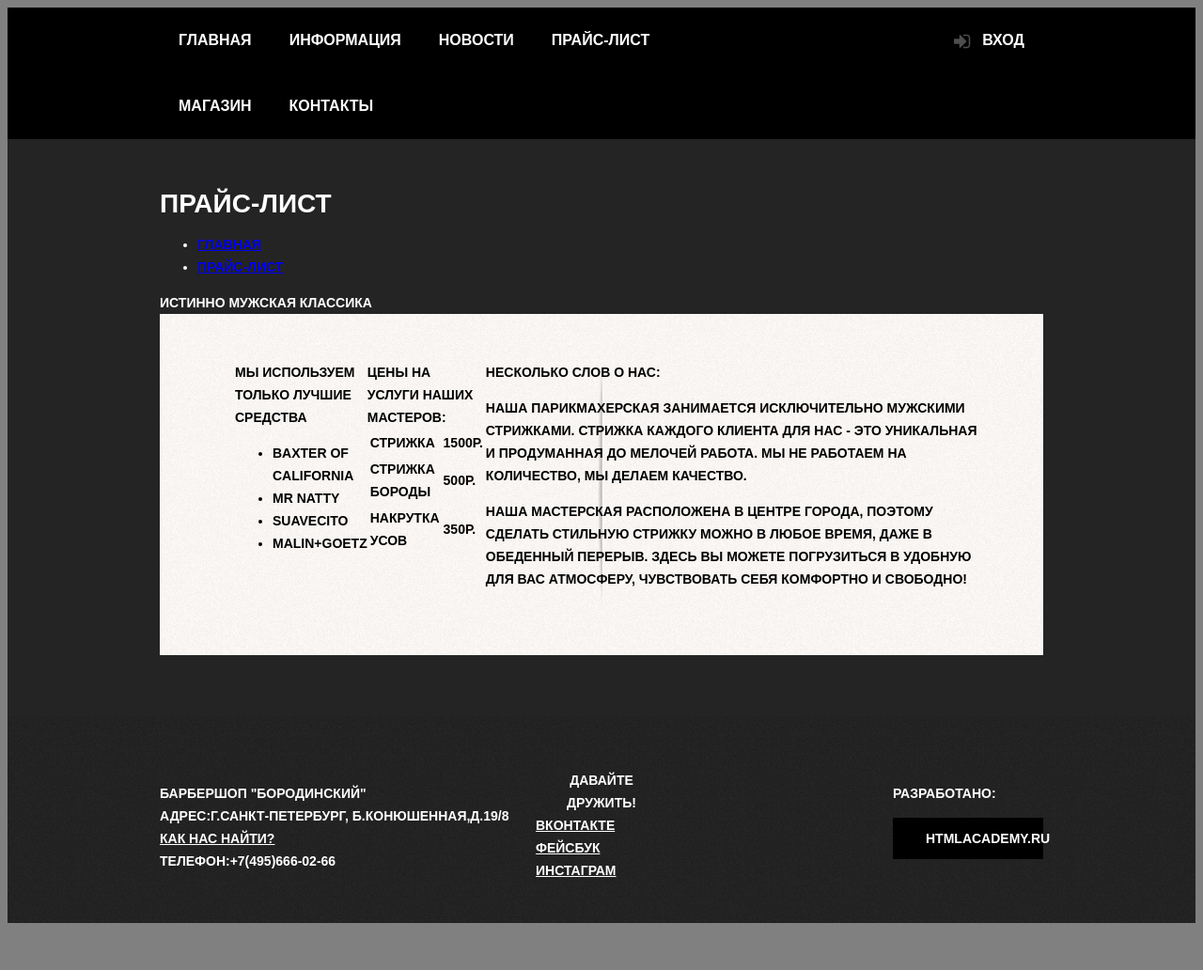
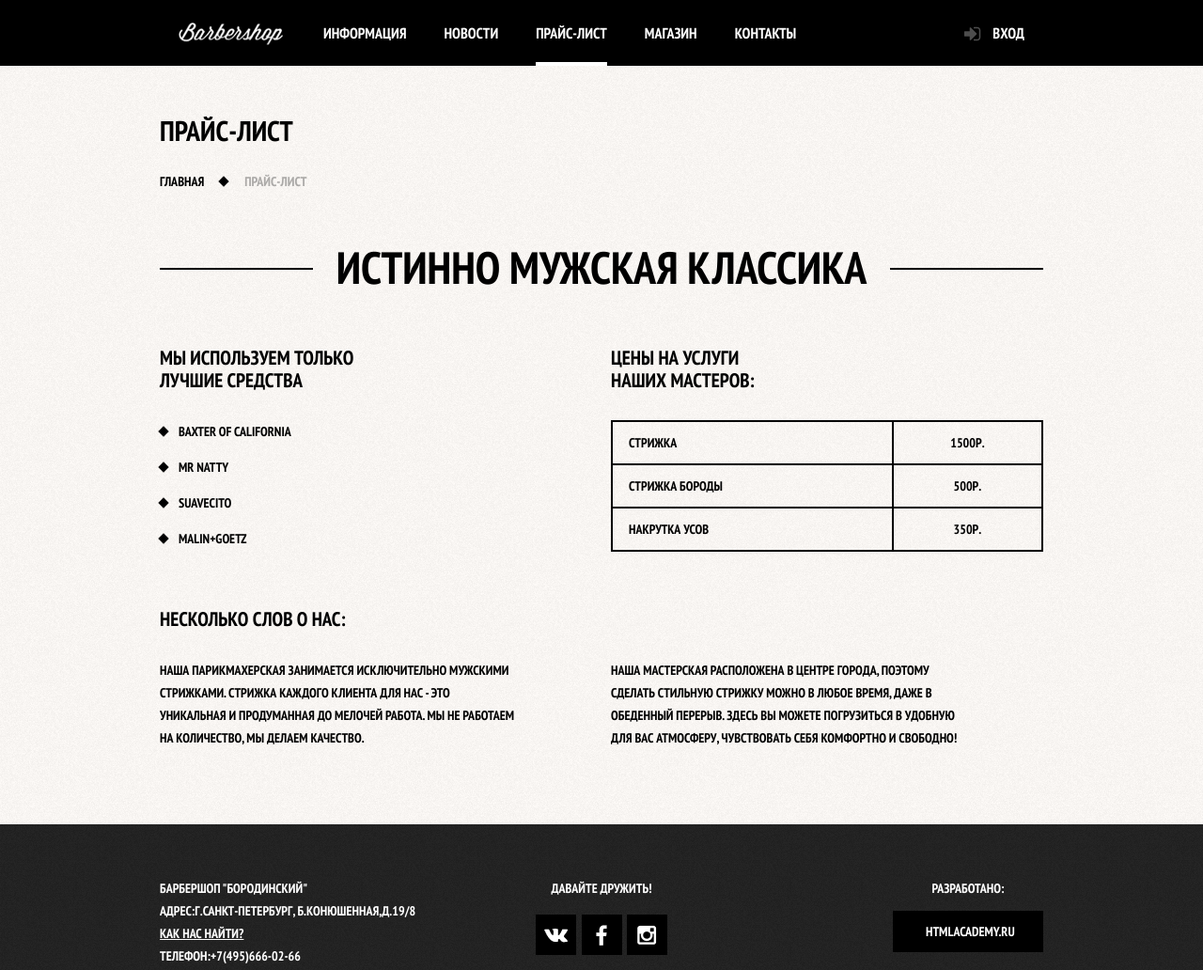
Before and after one commit to kotlyarchuk/Barbershop, a plain HTML site: page price.html in a window 1280 px wide. Shown: the whole page at 94% size. Before the commit the page ends 990 px from the top, so only its background shows below. Drawn offline with Linux system fonts and the light colour scheme.

Commit message:
Верстка страницы с прайсом

```diff
--- a/css/style.css
+++ b/css/style.css
@@ -21,8 +21,14 @@ body {
 	color: #ffffff;
 }
 
+.inner-page {
+	background: #f8f5f2 url(../img/texture1.png);
+	color: #000000;
+}
+
 .main-header {
-  background: black;
+  background: #000000;
+	color: #ffffff;
   margin-bottom: 57px;
 }
 
@@ -38,14 +44,30 @@ body {
 	justify-content: space-between;
 }
 
+.main-nav .inner-logo {
+	display: inline-block;
+	vertical-align: top;
+	padding: 19px 20px;
+}
+
+
+.inner-logo img {
+	position: relative;
+	top: 5px;
+	width: 111px;
+	height: 24px;
+}
+
 .main-nav {
-  width: 560px;
+  width: 740px;
 }
 
 .main-nav ul {
 	margin: 0;
 	padding: 0;
 	font-size: 0;
+	display: inline-block;
+	vertical-align: top;
 }
 
 .main-nav li {
@@ -60,12 +82,30 @@ body {
 	background: #242424;
 }
 
-.main-nav a {
+.main-nav ul a {
 	display: block;
 	padding: 25px 20px;
 
 	color: inherit;
 	text-decoration: none;
+}
+
+.main-nav .active {
+	position: relative;
+}
+
+.main-nav .active::after {
+	content:"";
+	position: absolute;
+	bottom: 0;
+	left: 20px;
+	right: 20px;
+	height: 4px;
+	background: #ffffff;
+}
+
+.main-nav .active:hover {
+	background: none;
 }
 
 .user-block {
@@ -315,13 +355,186 @@ body {
 	width: 100%;
 }
 
+/* Inner pages styles */
 
+.inner-page-title {
+	margin-top: 55px;
+	margin-bottom: 55px;
+}
+
+.inner-page-title h1 {
+	font-size: 30px;
+	margin-bottom: 30px;
+}
+
+.breadcrumbs {
+	margin: 0;
+	padding: 0;
+
+	list-style: none;
+}
+
+.breadcrumbs li {
+	position: relative;
+	display: inline;
+	padding-right: 40px;
+}
+
+.breadcrumbs a {
+	text-decoration: none;
+	color: #000000;
+}
+
+.breadcrumbs li::after {
+	position: absolute;
+	content: "";
+	width: 8px;
+	height: 8px;
+
+	right: 15px;
+	top: 5px;
+
+	background: #000000;
+
+	transform: rotate(45deg);
+}
+
+.breadcrumbs .current::after {
+	display: none;
+}
+
+.breadcrumbs .current {
+	color: #aba9a7;
+}
+
+.inner-content {
+	margin-top: 50px;
+	margin-bottom: 80px;
+}
+
+.inner-content h2 {
+	margin-top: 60px;
+	margin-bottom: 30px;
+}
+
+.inner-content p {
+	margin-bottom: 14px 0;
+}
+
+.inner-content table {
+	border-collapse: collapse;
+}
+
+.inner-content table td {
+	border: 2px solid #000000;
+	padding: 10px 17px;
+}
+
+.custom-list-1 {
+	margin: 0;
+	padding: 0;
+
+	list-style: none;
+}
+
+.custom-list-1 li {
+	position: relative;
+	padding: 0;
+	margin: 0;
+	margin-bottom: 14px;
+	padding-left: 20px;
+}
+
+.custom-list-1 li::before {
+	position: absolute;
+	content: "";
+
+	width: 8px;
+	height: 8px;
+
+	top: 8px;
+	left: 0;
+
+	background: #000000;
+	transform: rotate(45deg);
+}
+
+.big-slogan {
+	position: relative;
+	margin: 0 auto;
+	margin-bottom: 60px;
+
+	text-align: center;
+}
+
+.big-slogan h1 {
+	position: relative;
+	display: inline-block;
+  padding: 0 25px;
+	margin: 0;
+	z-index: 2;
+
+	font-size: 48px;
+	line-height: 48px;
+
+	background: #f8f5f2 url(../img/texture1.png);
+}
+
+.big-slogan::after {
+  position: absolute;
+	content: "";
+	height: 2px;
+	top: 50%;
+	left: 0;
+	background: #000000;
+	width: 100%;
+	z-index: 1;
+}
+
+.price-table {
+	width: 100%;
+}
+
+.price-table td:last-child {
+	text-align: center;
+}
+
+.left-column {
+	width: 460px;
+	float: left;
+}
+
+.right-column {
+	width: 460px;
+	float: right;
+}
+
+.clearfix::after {
+	display: table;
+	content: "";
+	clear: both;
+}
+
+.inner-content *:first-child {
+	margin-top: 0;
+}
+
+.inner-content *:last-child {
+	margin-bottom: 0;
+}
+
+.short-text {
+	padding-right: 80px;
+}
+
+/* Footer */
 
 .main-footer {
   margin-top: 65px;
 	padding-top: 56px;
 	padding-bottom: 40px;
-  background: url(../img/texture2.png)
+  background: #212121 url(../img/texture2.png);
+	color: #ffffff;
 }
 
 .main-footer a {
--- a/price.html
+++ b/price.html
@@ -4,18 +4,22 @@
   <meta charset="UTF-8">
   <meta name="viewport" content="width=device-width, initial-scale=1.0">
   <meta http-equiv="X-UA-Compatible" content="ie=edge">
-  <link rel="stylesheet" href="/css/style.css">
+  <link href="https://fonts.googleapis.com/css?family=PT+Sans+Narrow:400,700&amp;subset=cyrillic" rel="stylesheet">
+  <link rel="stylesheet" href="css/normalize.css">
+  <link rel="stylesheet" href="css/style.css">
   <title>Барбершоп</title>
 </head>
-<body>
+<body class="inner-page">
   <header class="main-header">
     <div class="container">
       <nav class="main-nav">
+        <a class="inner-logo" href="index.html">
+          <img src="img/inner-logo.png" width="111" height="24" alt="">
+        </a>
         <ul>
-          <li><a href="#">Главная</a></li>
           <li><a href="#">Информация</a></li>
           <li><a href="#">Новости</a></li>
-          <li><a href="#">Прайс-лист</a></li>
+          <li class="active"><a>Прайс-лист</a></li>
           <li><a href="#">Магазин</a></li>
           <li><a href="#">Контакты</a></li>
         </ul>
@@ -26,27 +30,32 @@
     </div>
   </header>
   <main class="container">
-    <div class="content-header">
+    <div class="inner-page-title">
       <h1>Прайс-лист</h1>
       <ul class="breadcrumbs">
-        <li><a href="#">Главная</a></li>
-        <li><a href="#">Прайс-лист</a></li>
+        <li><a href="index.html">Главная</a></li>
+        <li class="current">Прайс-лист</li>
       </ul>
     </div>
-    <b class="slogan">Истинно мужская классика</b>
-    <div class="main-content">
-      <div class="brands">
-        <b class="content-title">Мы используем только лучшие средства</b>
-        <ul class="brands-list">
+
+
+    <div class="inner-content">
+      <div class="big-slogan">
+        <h1>Истинно мужская классика</h1>
+      </div>
+      <div class="clearfix">
+        <div class="left-column">
+          <h2>Мы используем только<br> лучшие средства</h2>
+          <ul class="custom-list-1">
             <li>Baxter of California</li>
             <li>Mr Natty</li>
             <li>Suavecito</li>
             <li>Malin+Goetz</li>
           </ul>
         </div>
-      <div class="price-table">
-        <b class="content-title">Цены на услуги наших мастеров:</b>
-        <table>
+        <div class="right-column">
+          <h2>Цены на услуги<br> наших мастеров:</h2>
+          <table class="price-table">
             <tr>
               <td>Стрижка</td><td>1500р.</td>
             </tr>
@@ -58,17 +67,22 @@
             </tr>
           </table>
         </div>
-      <div class="about-us">
-        <b class="content-title">Несколько слов о нас:</b>
-        <p class="about-us-left">Наша парикмахерская занимается исключительно мужскими стрижками. Стрижка каждого клиента для нас - это уникальная и продуманная до мелочей работа. Мы не работаем на количество, мы делаем качество.</p>
-        <p class="about-us-right">Наша мастерская расположена в центре города, поэтому сделать стильную стрижку можно в любое время, даже в обеденный перерыв. Здесь вы можете погрузиться в удобную для вас атмосферу, чувствовать себя комфортно и свободно!</p>
+      </div>
+        <h2>Несколько слов о нас:</h2>
+        <div class="clearfix">
+          <div class="left-column">
+            <p class="short-text">Наша парикмахерская занимается исключительно мужскими стрижками. Стрижка каждого клиента для нас - это уникальная и продуманная до мелочей работа. Мы не работаем на количество, мы делаем качество.</p>
+          </div>
+          <div class="right-column">
+            <p class="short-text">Наша мастерская расположена в центре города, поэтому сделать стильную стрижку можно в любое время, даже в обеденный перерыв. Здесь вы можете погрузиться в удобную для вас атмосферу, чувствовать себя комфортно и свободно!</p>
+          </div>
         </div>
     </div>
   </main>
   <footer class="main-footer">
     <div class="container">
       <section class="footer-contacts">
-        <p>
+        <p class="footer-address">
           Барбершоп "Бородинский"<br>
           Адрес:г.Санкт-Петербург, Б.Конюшенная,д.19/8<br>
           <a href="#">Как нас найти?</a><br>
@@ -77,12 +91,14 @@
       </section>
       <section class="footer-social">
         <p>Давайте дружить!</p>
+        <div class="social-buttons">
           <a class="social-btn social-btn-vk" href="#">Вконтакте</a>
           <a class="social-btn social-btn-fb" href="#">Фейсбук</a>
           <a class="social-btn social-btn-inst" href="#">Инстаграм</a>
+        </div>
       </section>
       <section class="footer-copyright">
-        <p>Разработано:</p>
+        <p class="by">Разработано:</p>
         <a class="btn" href="#">htmlacademy.ru</a>
       </section>
     </div>
```
Also changed, not shown: img/inner-logo.png (added). Lines whose indentation alone changed are shown as unchanged.
